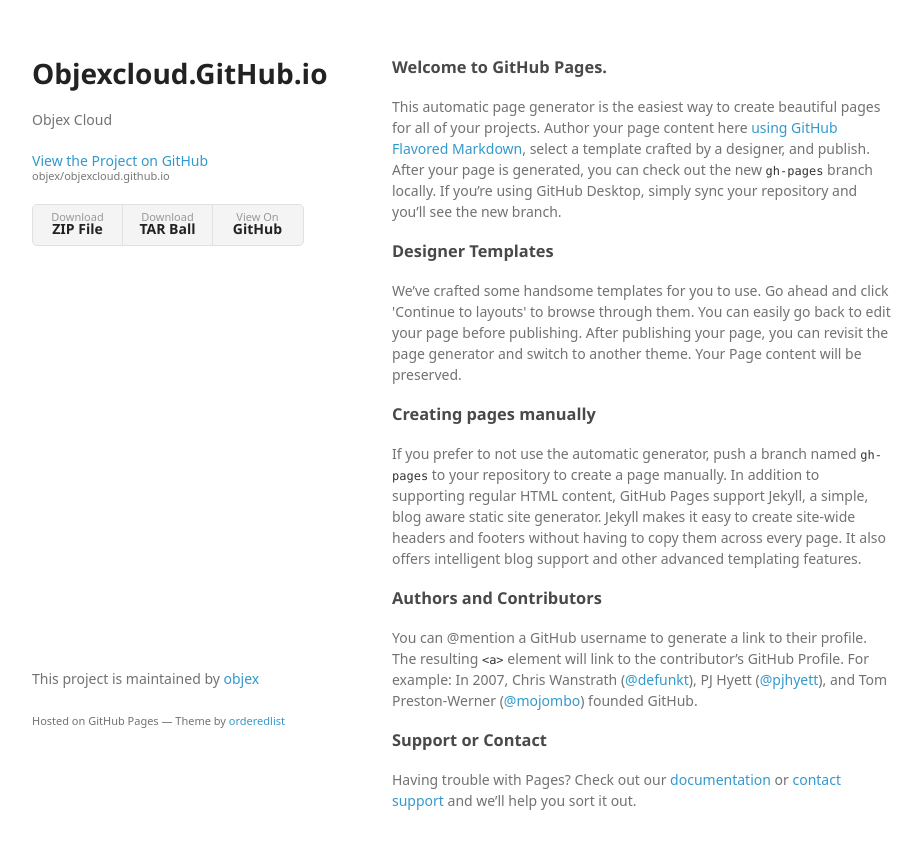
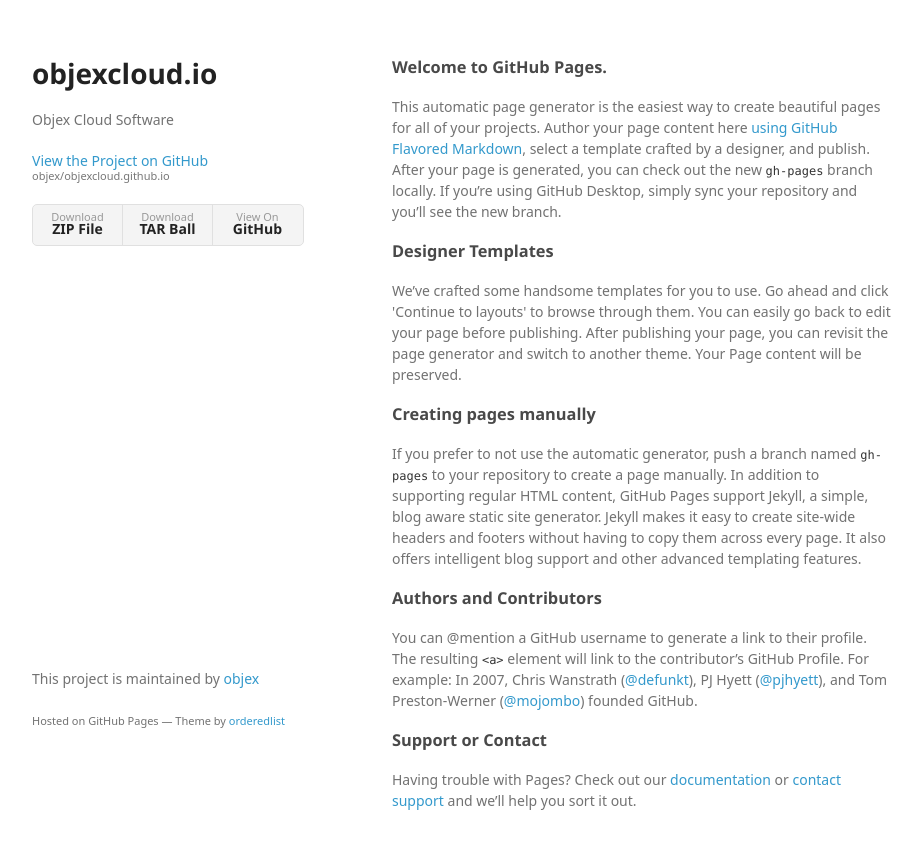
Before and after one commit to objex/objexcloud.github.io, a plain HTML site: page index.html in a window 1280 px wide. Shown: the whole page, without its empty margins (178-1100 px from the left). Drawn offline with Linux system fonts and the light colour scheme; a web font is replaced by a local one.

Commit message:
Update index.html

```diff
--- a/index.html
+++ b/index.html
@@ -3,7 +3,7 @@
   <head>
     <meta charset="utf-8">
     <meta http-equiv="X-UA-Compatible" content="chrome=1">
-    <title>Objexcloud.GitHub.io by objex</title>
+    <title>objexcloud.io</title>
 
     <link rel="stylesheet" href="stylesheets/styles.css">
     <link rel="stylesheet" href="stylesheets/github-light.css">
@@ -15,8 +15,8 @@
   <body>
     <div class="wrapper">
       <header>
-        <h1>Objexcloud.GitHub.io</h1>
-        <p>Objex Cloud</p>
+        <h1>objexcloud.io</h1>
+        <p>Objex Cloud Software</p>
 
         <p class="view"><a href="https://github.com/objex/objexcloud.github.io">View the Project on GitHub <small>objex/objexcloud.github.io</small></a></p>
 
```
